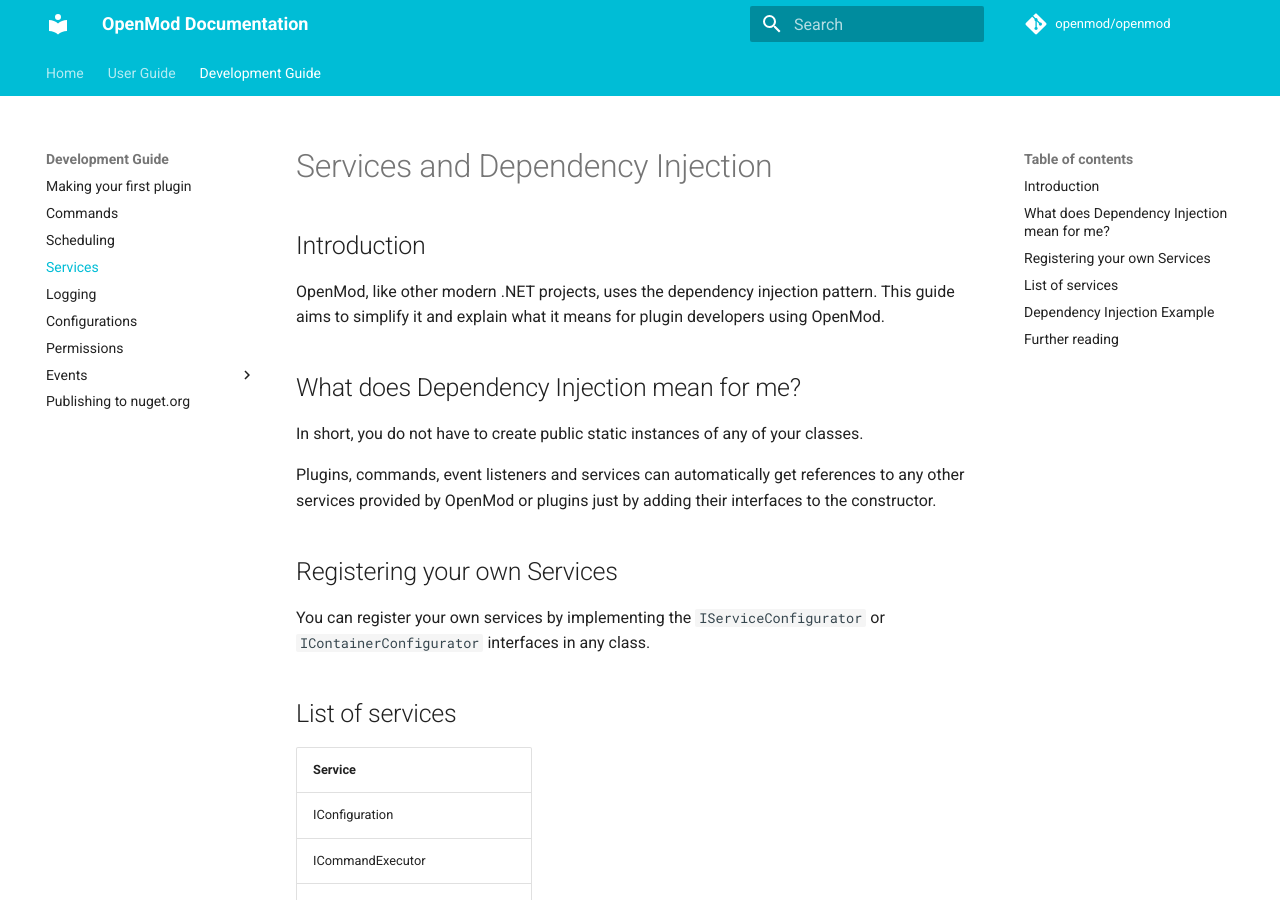
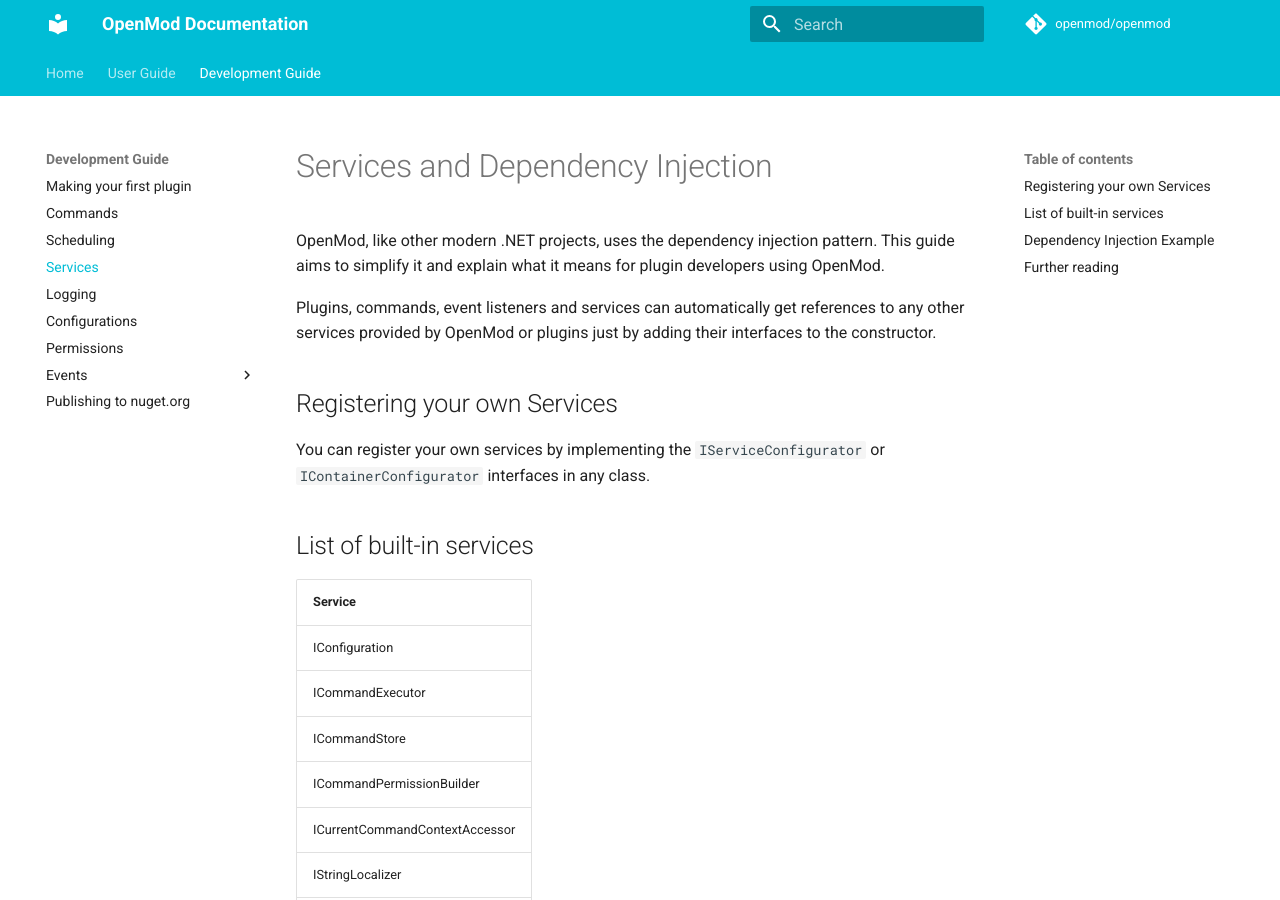
Before and after one commit to openmod/openmod-docs, an MkDocs documentation site: the page built from content/development-guide/services.md, in a window 1280 px wide and 900 px high. Built offline with MkDocs 1.6.1 and Material for MkDocs 9.7.7, drawn with Linux system fonts in a browser that asks for light colours; comment, search, counter and statistics services are not loaded; old or Windows-style settings are respelled for this version of MkDocs.

Commit message:
Services improvement

```diff
--- a/content/development-guide/services.md
+++ b/content/development-guide/services.md
@@ -1,19 +1,13 @@
 # Services and Dependency Injection
 
-##Introduction
-
 OpenMod, like other modern .NET projects, uses the dependency injection pattern. This guide aims to simplify it and explain what it means for plugin developers using OpenMod.
-
-## What does Dependency Injection mean for me?
-
-In short, you do not have to create public static instances of any of your classes.
 
 Plugins, commands, event listeners and services can automatically get references to any other services provided by OpenMod or plugins just by adding their interfaces to the constructor.
 
 ## Registering your own Services
 You can register your own services by implementing the `IServiceConfigurator` or `IContainerConfigurator` interfaces in any class.
 
-## List of services
+## List of built-in services
 
 | **Service**                                     |
 |-------------------------------------------------|
```
